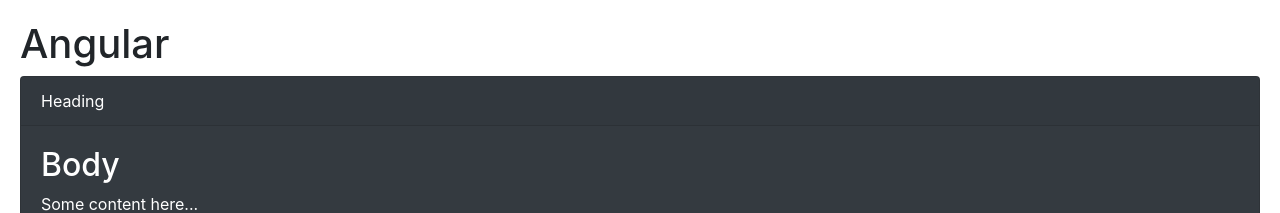
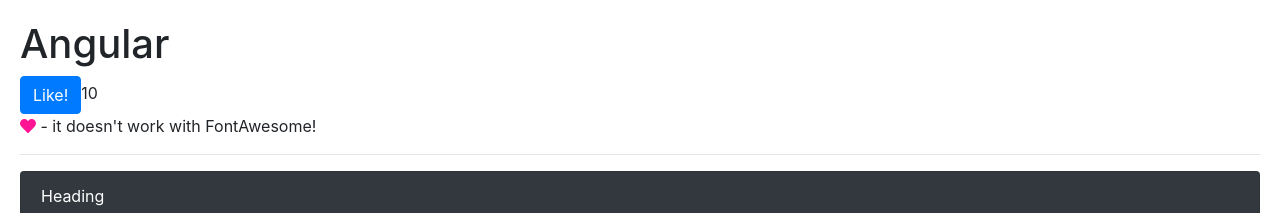
Before and after one commit to luk452/AngularDemo, an Angular app: page / in a window 1280 px wide. Shown: the top 213 px of the page. Built offline with nearby package versions, Linux system fonts and the light colour scheme.

Commit message:
like component - exercise

```diff
--- a/package.json
+++ b/package.json
@@ -23,6 +23,8 @@
     "@angular/router": "^5.2.0",
     "bootstrap": "^4.0.0",
     "core-js": "^2.4.1",
+    "jquery": "^3.3.1",
+    "popper.js": "^1.12.9",
     "rxjs": "^5.5.6",
     "zone.js": "^0.8.19"
   },
--- a/src/app/app.component.html
+++ b/src/app/app.component.html
@@ -1,4 +1,10 @@
 <h1>Angular</h1>
+
+<like
+    [likesCount]="tweet.likesCount"
+    [isActive]="tweet.isLiked"
+    >
+</like>
 
 <app-panel>
     <ng-container class="header">Heading</ng-container>
--- a/src/app/app.component.ts
+++ b/src/app/app.component.ts
@@ -6,10 +6,17 @@
   templateUrl: './app.component.html',
   styleUrls: ['./app.component.css']
 })
+
 export class AppComponent {
   post = {
     title: "Title",
     isFavorite: true
+  }
+
+  tweet = {
+    body: 'post text',
+    isLiked: true,
+    likesCount: 10
   }
 
   onFavoriteChanged(eventArgs: FavoriteChangedEventArgs) {
--- a/src/app/app.module.ts
+++ b/src/app/app.module.ts
@@ -13,6 +13,7 @@
 import { FavoriteComponent } from './favorite/favorite.component';
 import { TitleCasePipe } from './title-case.pipe';
 import { PanelComponent } from './panel/panel.component';
+import { LikeComponent } from './like/like.component';
 
 
 @NgModule({
@@ -24,7 +25,8 @@
     SummaryPipe,
     FavoriteComponent,
     TitleCasePipe,
-    PanelComponent
+    PanelComponent,
+    LikeComponent
   ],
   imports: [
     BrowserModule,
--- /dev/null
+++ b/src/app/like/like.component.css
@@ -0,0 +1,8 @@
+.heart-icon {
+    color: #ccc;
+    cursor: pointer;
+}
+
+.highlighted {
+    color: deeppink;
+}
--- /dev/null
+++ b/src/app/like/like.component.html
@@ -0,0 +1,15 @@
+<button class="btn"
+  [class.btn-primary]="isLiked"
+  [class.btn-warning]="!isLiked"
+  (click)="onClick()"
+>Like!</button>
+
+<span>{{ likesCount }}</span>
+<br>
+<span class="fas fa-heart heart-icon"
+  [class.highlighted]="isLiked"
+  (click)="onClick()"
+>
+</span>
+<span> - it doesn't work with FontAwesome!</span>
+<hr>
--- /dev/null
+++ b/src/app/like/like.component.ts
@@ -0,0 +1,19 @@
+import { Component, OnInit, Input, Output } from '@angular/core';
+
+@Component({
+  selector: 'like',
+  templateUrl: './like.component.html',
+  styleUrls: ['./like.component.css']
+})
+export class LikeComponent {
+
+  @Input('isActive') isLiked: boolean;
+  @Input('likesCount') likesCount: number;
+  bodyText: string;
+
+  onClick() {
+    this.isLiked = !this.isLiked;
+    this.likesCount += (this.isLiked) ? 1 : -1;
+  }
+
+}
```
Also changed, not shown: 2 other files (tests, documents, lock files or other folders).
